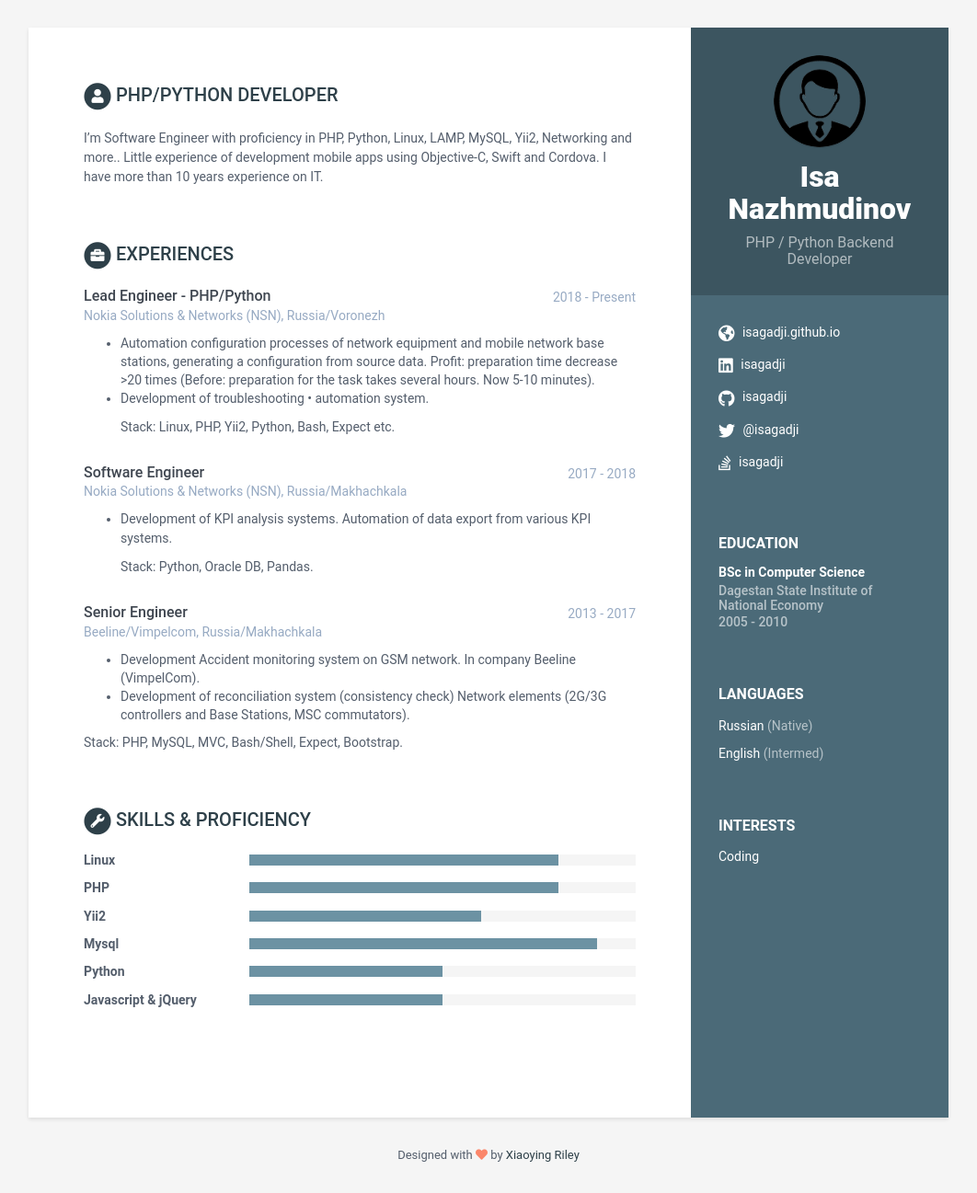
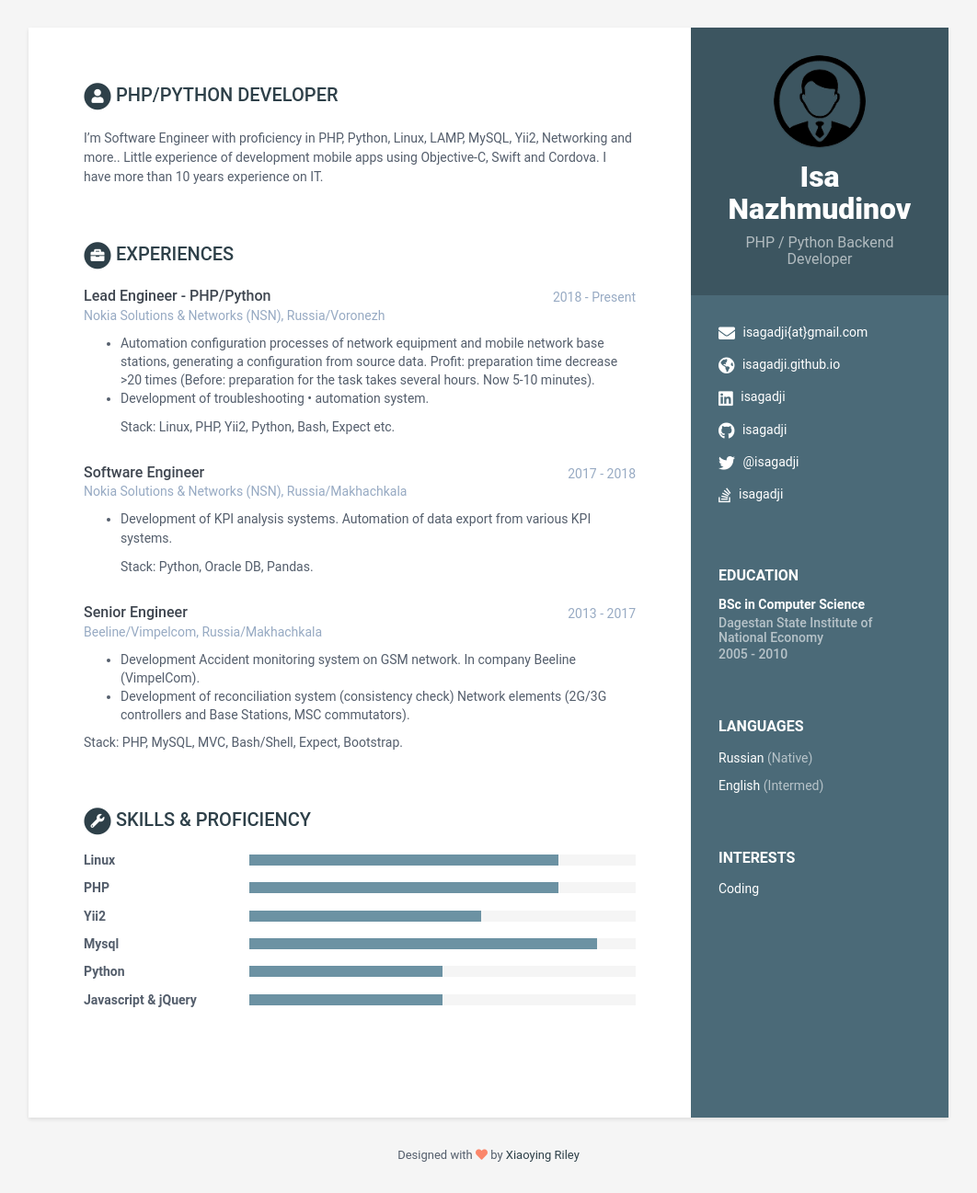
Before and after one commit to isagadji/isa, a Jekyll site: the page built from index.html, in a window 1280 px wide. Shown: the whole page at 92% size, without its empty margins (109-1171 px from the left). Built offline with Jekyll 4.4.1, drawn with Linux system fonts in a browser that asks for light colours.

Commit message:
Merge branch 'online-cv'
# Conflicts:
#	_config.yml

```diff
--- a/_data/data.yml
+++ b/_data/data.yml
@@ -12,7 +12,7 @@ sidebar:
     avatar: profile.png  #place a 100x100 picture inside /assets/images/ folder and provide the name of the file below
 
     # Sidebar links
-    email: # isagadji@gmail.com
+    email: isagadji{at}gmail.com
     phone:
     website: isagadji.github.io #do not add http://
     linkedin: isagadji
```
